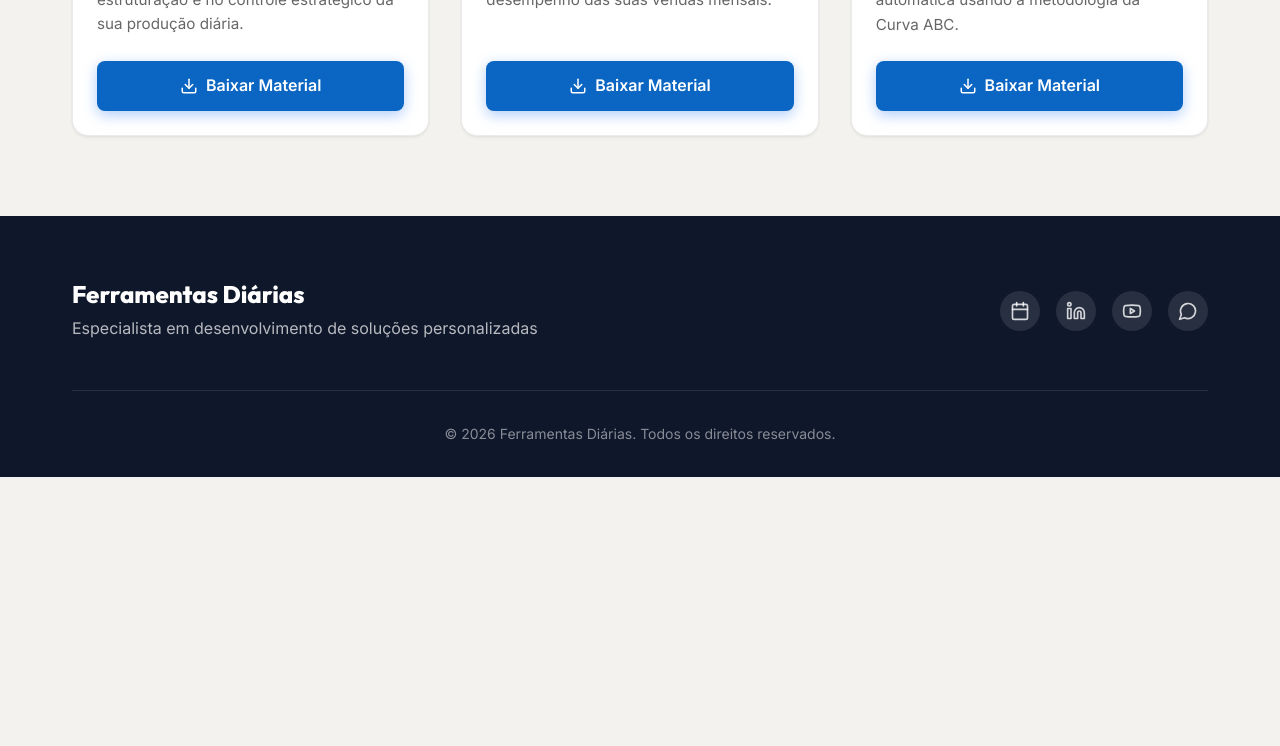
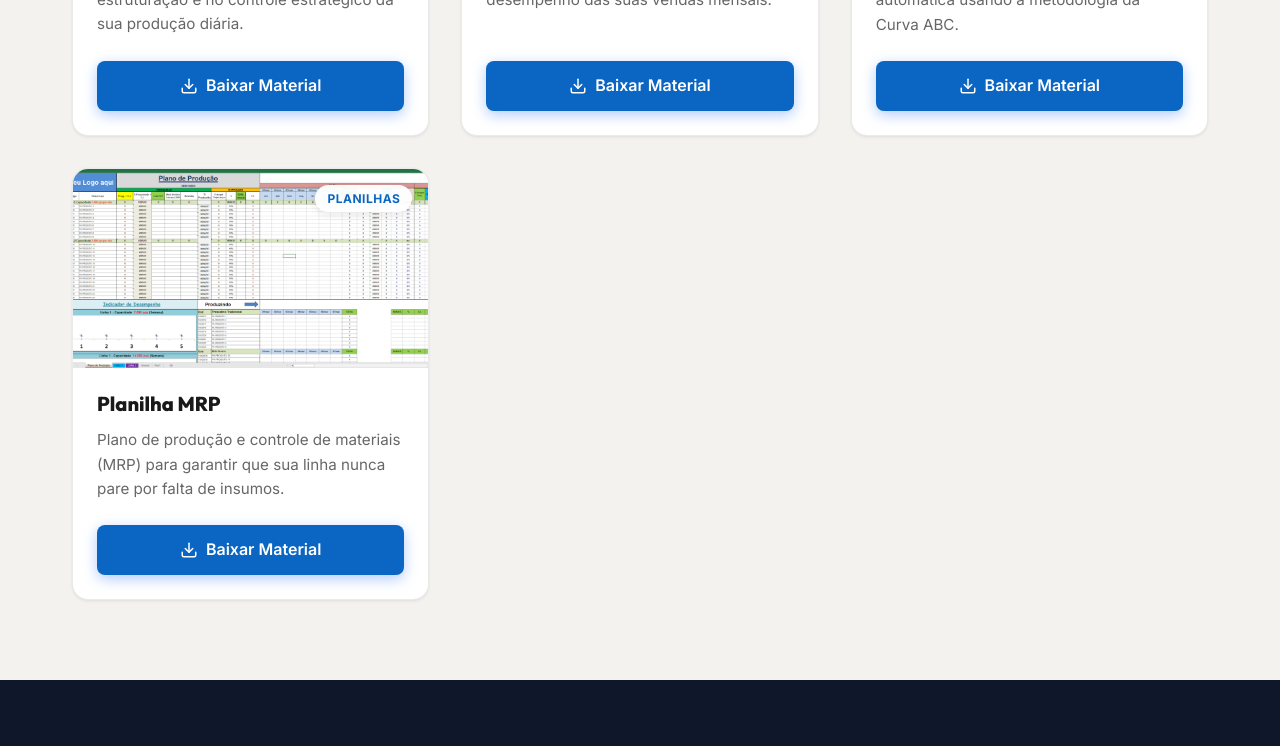
Before and after one commit to mlima41/ferramentas-diarias-site, a React (Vite) app: page /materiais-gratuitos in a window 1280 px wide. Shown: the part 700-1446 px from the top of the page. Before the commit the page ends 1177 px from the top, so only its background shows below. Built offline with nearby package versions, Linux system fonts and the light colour scheme.

Commit message:
content: add mrp spreadsheet material

```diff
--- a/src/data/content.js
+++ b/src/data/content.js
@@ -175,6 +175,15 @@ export const siteData = {
       imageUrl: "https://img.youtube.com/vi/ntMXsN34bu0/maxresdefault.jpg",
       videoUrl: "https://www.youtube.com/embed/ntMXsN34bu0",
       downloadUrl: "https://docs.google.com/spreadsheets/d/1igS4uYdP2ANi8d785YqpU78M77utMtyV/edit?usp=sharing&ouid=116149039059210118325&rtpof=true&sd=true"
+    },
+    {
+      id: 4,
+      title: "Planilha MRP",
+      category: "Planilhas",
+      shortDescription: "Plano de produção e controle de materiais (MRP) para garantir que sua linha nunca pare por falta de insumos.",
+      imageUrl: "/planilha-mrp.png",
+      videoUrl: "",
+      downloadUrl: "https://docs.google.com/spreadsheets/d/1rQ2hp1YACsKoYAqC2fRQGblV11APHGOG/edit?usp=sharing&ouid=116149039059210118325&rtpof=true&sd=true"
     }
   ]
 };
```
Also changed, not shown: public/planilha-mrp.png (added).
